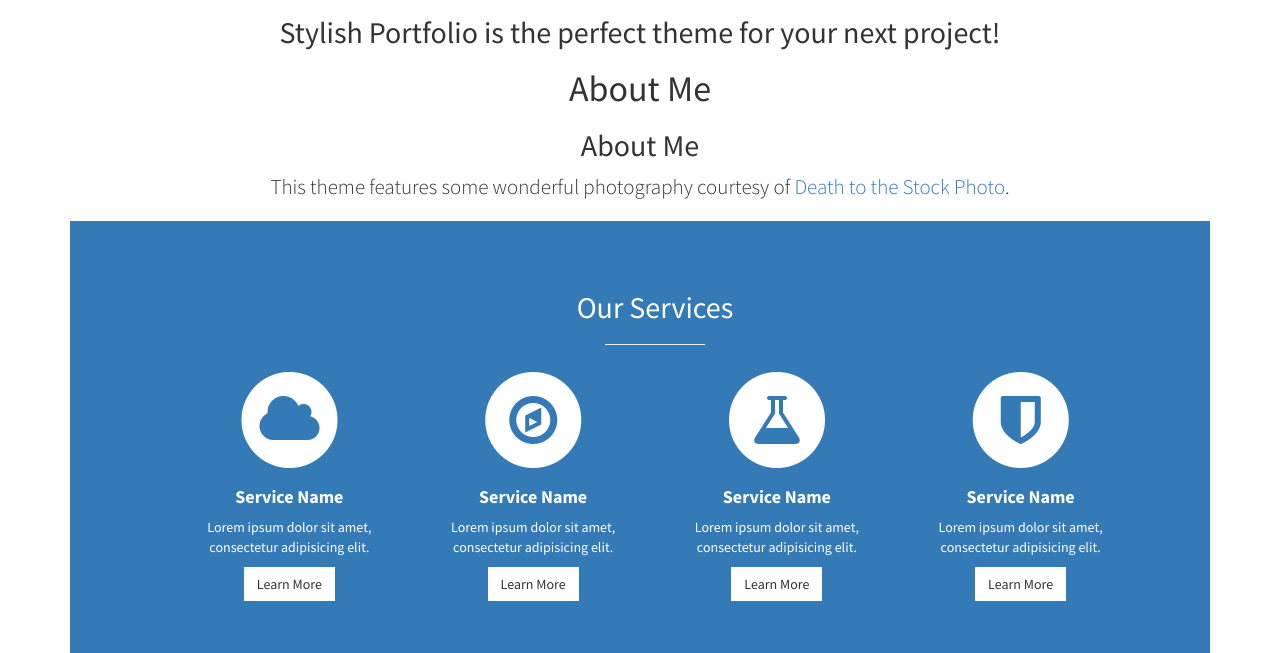
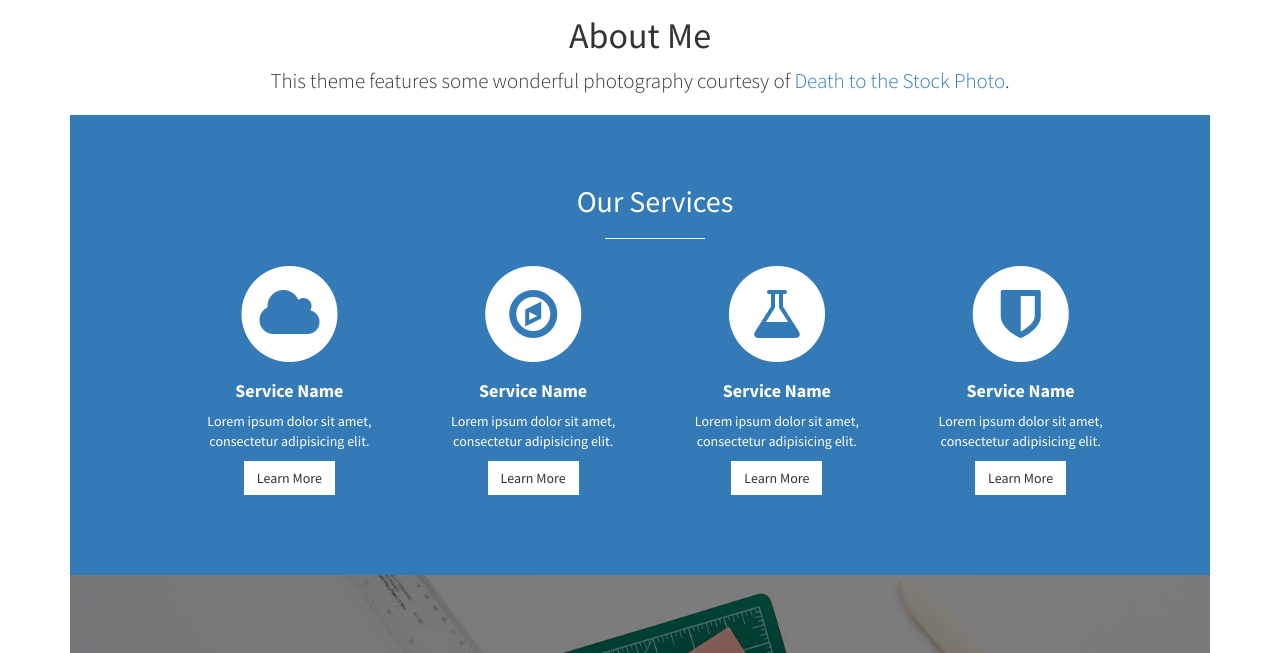
Before and after one commit to 1grossora/1grossora.github.io, a Jekyll site: the page built from index.html, in a window 1280 px wide and 900 px high, scrolled down 657 px, cut to the strip 247-900 px from the top of the window. Built offline with Jekyll 4.4.1, drawn with Linux system fonts in a browser that asks for light colours.

Commit message:
Update about.html

```diff
--- a/_includes/about.html
+++ b/_includes/about.html
@@ -1,9 +1,7 @@
    <div class="container">
       <div class="row">
         <div class="col-lg-12 text-center">
-         <h2>Stylish Portfolio is the perfect theme for your next project!</h2>
          <h1>About Me</h1>
-         <h2>About Me</h2>
           <p class="lead">This theme features some wonderful photography courtesy of <a target="_blank" href="http://join.deathtothestockphoto.com/">Death to the Stock Photo</a>.</p>
         </div>
       </div>
```
